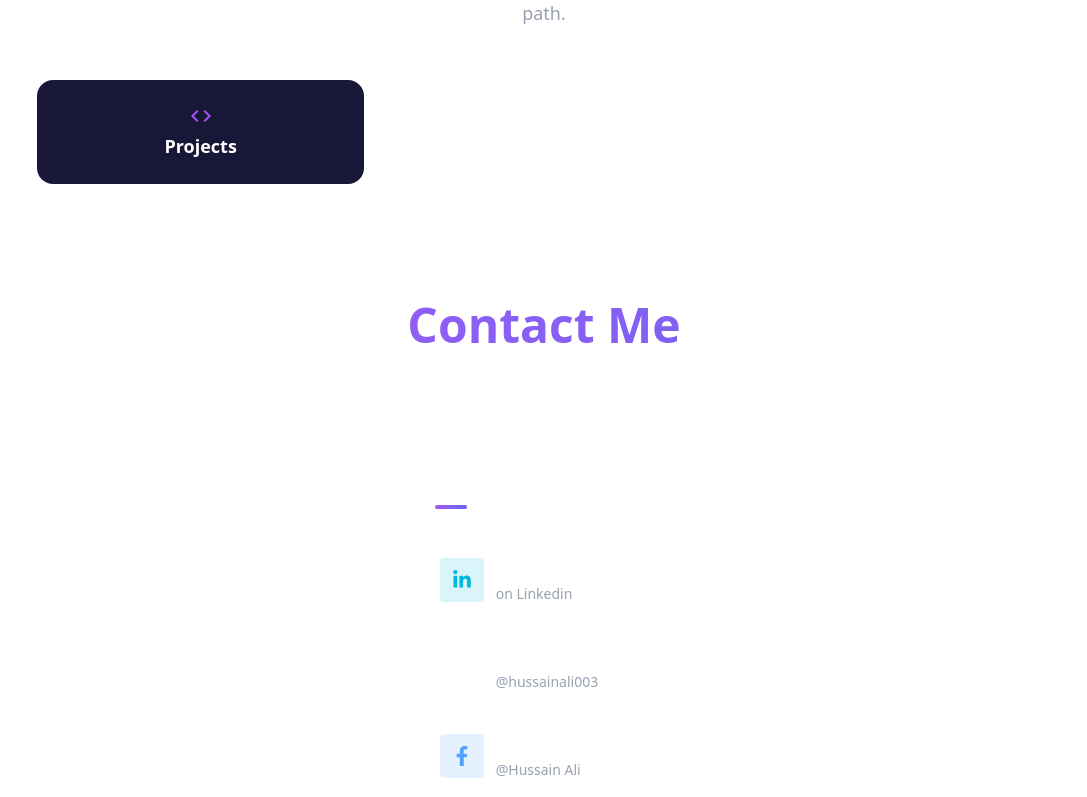
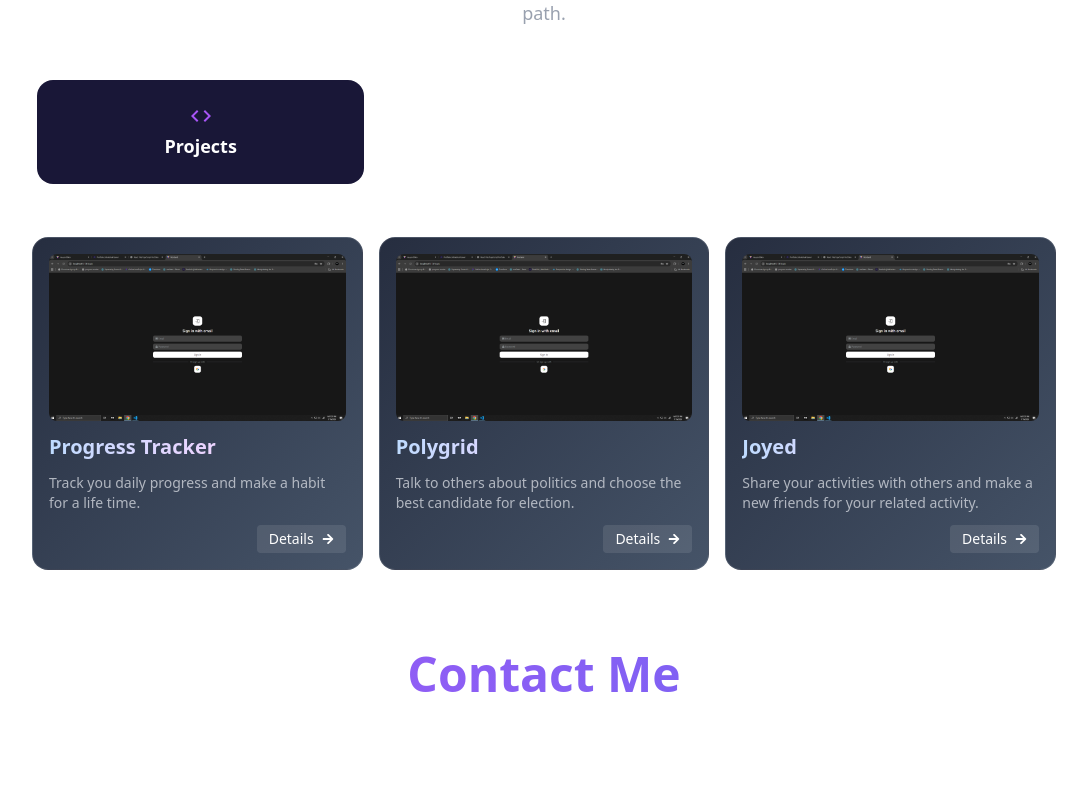
Before and after one commit to hussainali003/my-portfolio, a React (Vite) app: page / in a window 1280 px wide. Shown: the part 1693-2490 px from the top of the page, without its empty margins (96-1183 px from the left). Built offline with nearby package versions, Linux system fonts and the light colour scheme.

Commit message:
add: projects section

```diff
--- /dev/null
+++ b/src/components/detailSection/Projects.tsx
@@ -0,0 +1,72 @@
+import { useEffect, useState } from "react";
+import { FaArrowRight } from "react-icons/fa";
+
+import progressTracker from "../../assets/images/progressTracker.png";
+
+export default function Projects() {
+  const [visible, setVisible] = useState(false);
+
+  useEffect(() => {
+    setVisible(true);
+  }, []);
+
+  return (
+    <div
+      className={`flex flex-col lg:flex-row flex-1 gap-4 md:mx-28 transition-all duration-1000
+        ${visible ? "translate-y-0 opacity-100" : "translate-y-40 opacity-0"}`}
+    >
+      {projectList.map((item) => (
+        <div
+          key={item.id}
+          className="flex-1 flex flex-col gap-3 rounded-2xl p-4 border border-white/10
+          bg-linear-to-br from-slate-900/90 to-slate-700/90 cursor-pointer
+          transition-all duration-300 hover:border-[#a855f7]/60 group"
+        >
+          <div className="flex-1 rounded-lg overflow-hidden">
+            <img
+              src={item.img}
+              className="w-full h-auto transition-transform duration-500 group-hover:scale-105"
+              alt={item.alt}
+            />
+          </div>
+          <h3 className="text-base sm:text-xl font-semibold bg-linear-to-r from-blue-200 via-purple-200 to-pink-200 bg-clip-text text-transparent">
+            {item.name}
+          </h3>
+          <p className="text-gray-300/80 text-xs sm:text-sm">{item.description}</p>
+          <button
+            type="button"
+            className="self-end flex items-center gap-1.5 sm:gap-2 text-white rounded-sm px-3 py-1 cursor-pointer transition-color duration-500 bg-white/10 hover:bg-white/30"
+          >
+            <h3 className="text-xs sm:text-sm">Details</h3>
+            <FaArrowRight className="w-2.5 h-2.5 sm:w-3 sm:h-3" />
+          </button>
+        </div>
+      ))}
+    </div>
+  );
+}
+
+const projectList = [
+  {
+    id: 1,
+    img: progressTracker,
+    alt: "",
+    name: "Progress Tracker",
+    description: "Track you daily progress and make a habit for a life time.",
+  },
+  {
+    id: 2,
+    img: progressTracker,
+    alt: "",
+    name: "Polygrid",
+    description: "Talk to others about politics and choose the best candidate for election.",
+  },
+  {
+    id: 3,
+    img: progressTracker,
+    alt: "",
+    name: "Joyed",
+    description:
+      "Share your activities with others and make a new friends for your related activity.",
+  },
+];
--- a/src/components/detailSection/index.tsx
+++ b/src/components/detailSection/index.tsx
@@ -5,6 +5,7 @@ import { MdCode } from "react-icons/md";
 import { SlBadge } from "react-icons/sl";
 
 import Certificate from "./Certificate";
+import Projects from "./Projects";
 import Skills from "./Skills";
 
 export default function DetailSection() {
@@ -38,6 +39,7 @@ export default function DetailSection() {
       </div>
       {activebutton === "Certificates" && <Certificate />}
       {activebutton === "Skills" && <Skills />}
+      {activebutton === "Projects" && <Projects />}
     </div>
   );
 }
```
Also changed, not shown: src/assets/images/progressTracker.png (added).
